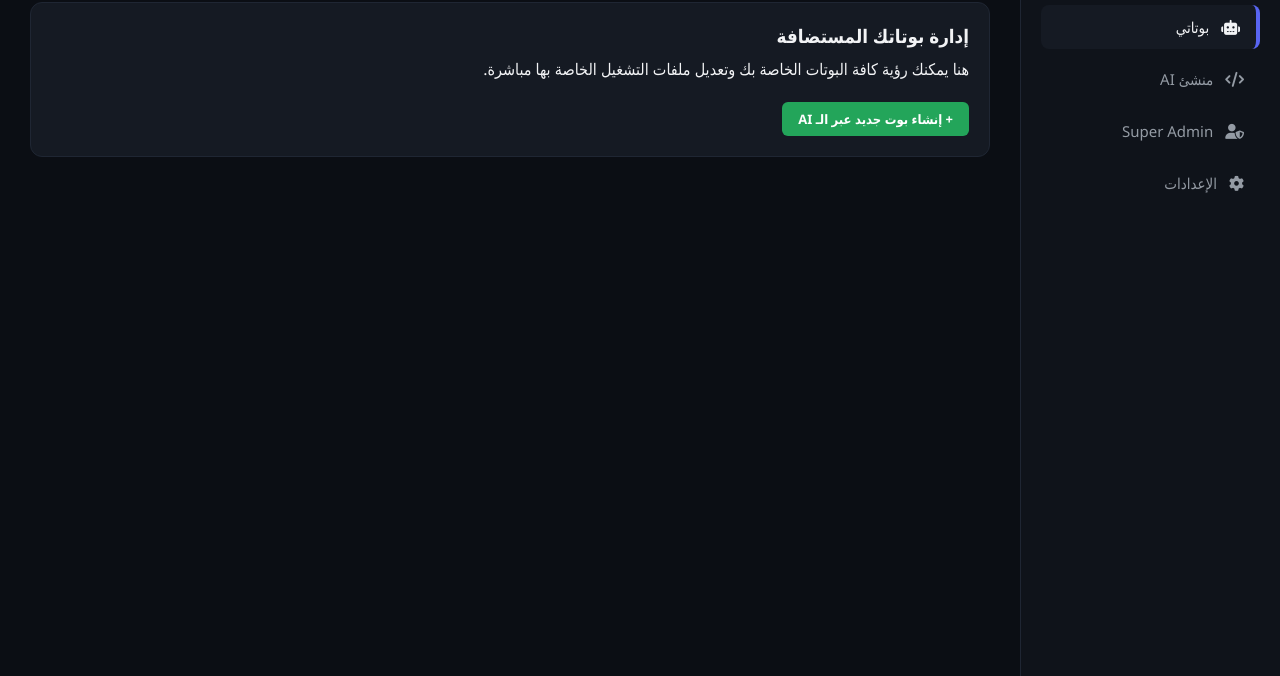
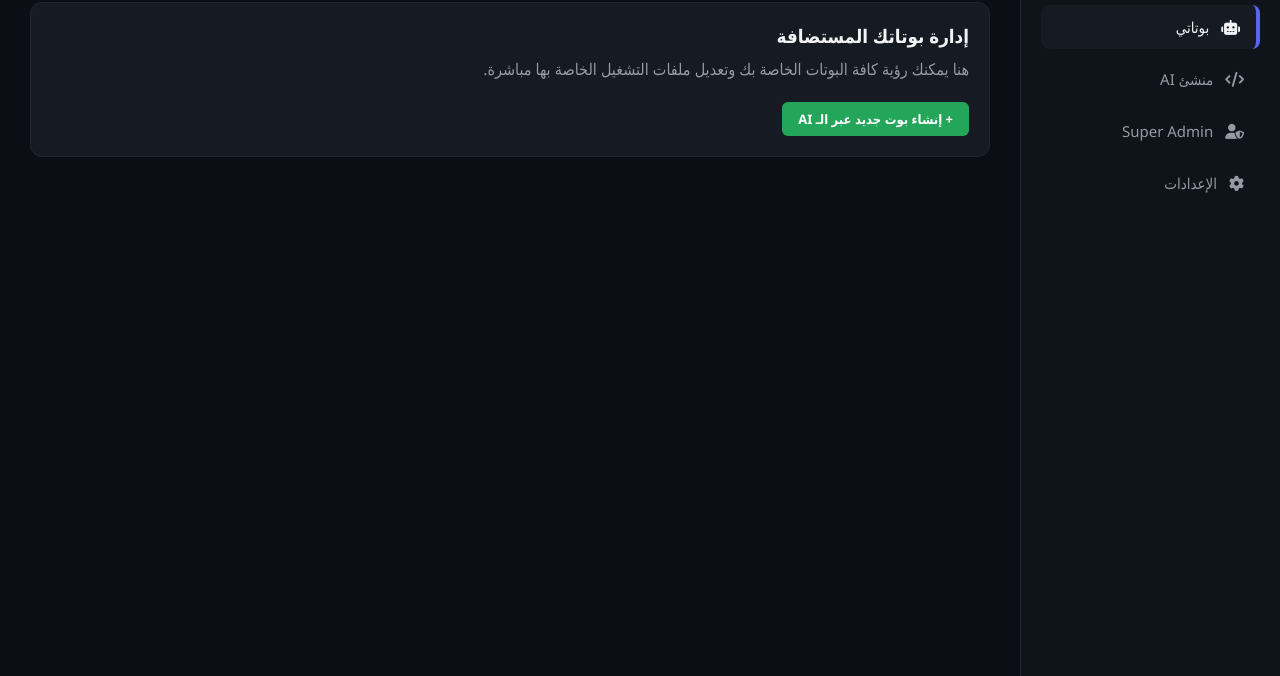
Before and after one commit to sxbmoustafa-art/my-discord-hub, a website: page index.html in a window 1280 px wide. Both pictures are taken after a click on the item "بوتاتي". Shown: the part 124-800 px from the top of the page. Drawn offline with Linux system fonts and the light colour scheme; no server answers.

Commit message:
Update index.html

```diff
--- a/index.html
+++ b/index.html
@@ -284,7 +284,6 @@
         <header>
             <h2 id="pageTitle">لوحة التحكم الرئيسية</h2>
             <div class="user-profile" id="userProfileArea">
-                <!-- سيتم ملؤها ديناميكياً بناءً على تسجيل الدخول -->
                 <div class="avatar"><i class="fa-solid fa-user"></i></div>
                 <div>
                     <div><strong>زائر (Guest)</strong></div>
@@ -294,7 +293,7 @@
             </div>
         </header>
 
-        <!-- 1. صفحة لوحة التحكم -->
+        <!-- 1. Dashboard Page -->
         <div id="dashboard" class="page-section active">
             <div class="stats-grid">
                 <div class="stat-card">
@@ -355,17 +354,17 @@
             </div>
         </div>
 
-        <!-- 2. صفحة بوتاتي -->
+        <!-- 2. Bots Page -->
         <div id="bots" class="page-section">
             <div class="card">
                 <h3>إدارة بوتاتك المستضافة</h3>
-                <p style="color: var.text-muted; margin-top: 10px;">هنا يمكنك رؤية كافة البوتات الخاصة بك وتعديل ملفات التشغيل الخاصة بها مباشرة.</p>
+                <p style="color: var(--text-muted); margin-top: 10px;">هنا يمكنك رؤية كافة البوتات الخاصة بك وتعديل ملفات التشغيل الخاصة بها مباشرة.</p>
                 <br>
                 <button class="btn btn-success" onclick="switchPage('ai', document.querySelectorAll('.nav-item')[2])">+ إنشاء بوت جديد عبر الـ AI</button>
             </div>
         </div>
 
-        <!-- 3. صفحة منشئ AI -->
+        <!-- 3. AI Generator Page -->
         <div id="ai" class="page-section">
             <div class="card">
                 <h3><i class="fa-solid fa-wand-magic-sparkles"></i> منشئ بوتات Discord بالذكاء الاصطناعي</h3>
@@ -383,7 +382,7 @@
             </div>
         </div>
 
-        <!-- 4. صفحة Super Admin -->
+        <!-- 4. Super Admin Page -->
         <div id="admin" class="page-section">
             <div class="card">
                 <h3>لوحة تحكم المشرف الأساسي (Super Admin)</h3>
@@ -391,7 +390,7 @@
             </div>
         </div>
 
-        <!-- 5. صفحة الإعدادات -->
+        <!-- 5. Settings Page -->
         <div id="settings" class="page-section">
             <div class="card">
                 <h3>إعدادات الحساب والنظام</h3>
@@ -405,7 +404,6 @@
     <script>
         const API_URL = 'https://b01c2f42-dc10-4354-8748-ecec515fe9d2-00-v6s1d507b70.spock.replit.dev';
 
-        // التنقل بين الصفحات
         function switchPage(pageId, element) {
             document.querySelectorAll('.page-section').forEach(sec => sec.classList.remove('active'));
             document.querySelectorAll('.nav-item').forEach(item => item.classList.remove('active'));
@@ -423,9 +421,7 @@
             document.getElementById('pageTitle').innerText = titles[pageId] || 'لوحة التحكم';
         }
 
-        // محاكاة تسجيل الدخول أو استقبال بيانات حساب ديسكورد عند العودة
         function loginWithDiscord() {
-            // مؤقتاً لضمان التجربة الفورية، سيتم التعرف عليك كـ Super Admin مباشرة
             localStorage.setItem('discord_user', JSON.stringify({
                 username: 'Orvex',
                 id: '1182602010651017298',
@@ -455,7 +451,6 @@
             location.reload();
         }
 
-        // جلب حالة النظام من Replit
         async function fetchSystemHealth() {
             const consoleBox = document.getElementById('consoleOutput');
             try {
@@ -474,7 +469,6 @@
             }
         }
 
-        // توليد كود البوت بالـ AI
         function generateBotAI() {
             const prompt = document.getElementById('aiPrompt').value;
             const resultBox = document.getElementById('aiResultCode');
@@ -485,7 +479,6 @@
             resultBox.value = `// جاري توليد كود البوت بناءً على طلبك: "${prompt}"...\n\nconst { Client, GatewayIntentBits } = require('discord.js');\nconst client = new Client({ intents: [GatewayIntentBits.Guilds, GatewayIntentBits.GuildMessages] });\n\nclient.on('ready', () => {\n  console.log(\`Logged in as \${client.user.tag}! [Generated by AI]\`);\n});\n\nclient.login('YOUR_BOT_TOKEN');`;
         }
 
-        // التشغيل الأولي
         checkAuth();
         fetchSystemHealth();
     </script>
```
